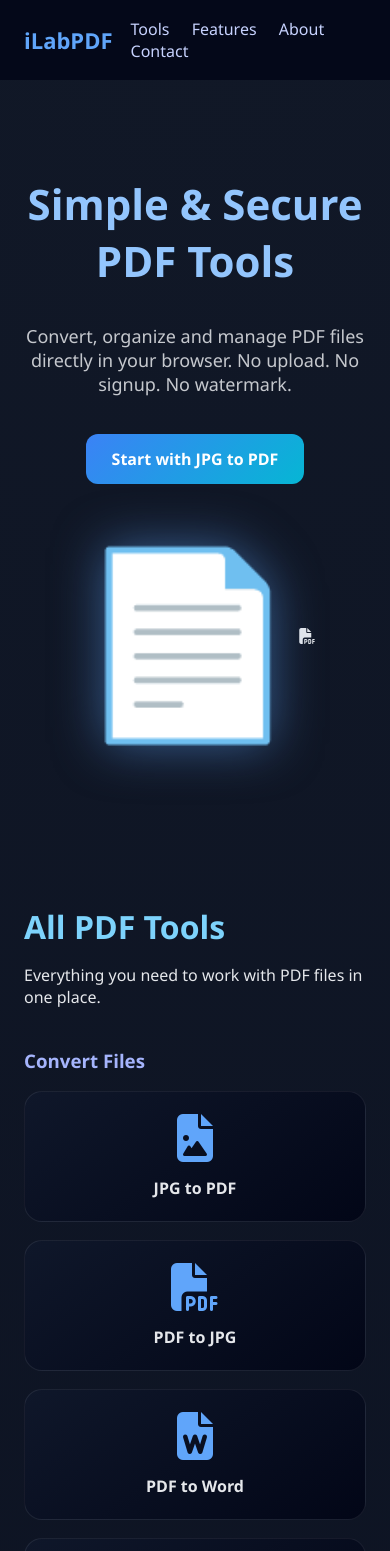
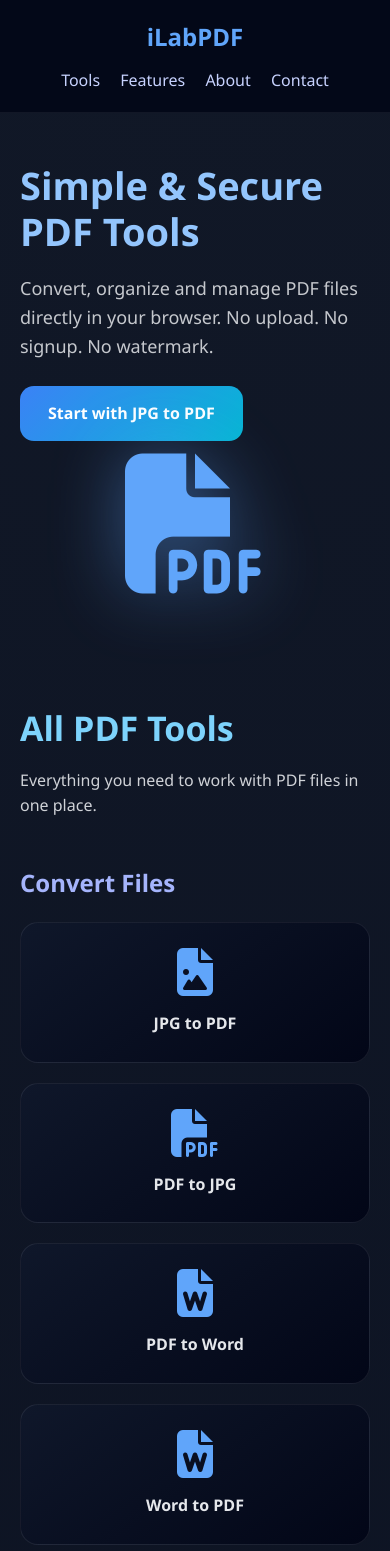
Before and after one commit to abhaysinghmanjhi-art/ilabpdf, a plain HTML site: page index.html in a window 390 px wide. Shown: the top 1551 px of the page. Drawn offline with Linux system fonts and the light colour scheme.

Commit message:
Refactor CSS styles for layout and responsiveness
Updated styles for various elements including header, hero section, buttons, and tool cards. Improved layout and responsiveness for better user experience.

````diff
--- a/style.css
+++ b/style.css
@@ -1,195 +1,94 @@
-* {
-  box-sizing: border-box;
+*{
+margin:0;
+padding:0;
+box-sizing:border-box;
 }
 
-body {
-  margin: 0;
-  font-family: "Segoe UI", Arial, sans-serif;
-  background: radial-gradient(circle at top, #111827, #020617);
-  color: #e5e7eb;
+body{
+font-family:"Segoe UI",Arial,sans-serif;
+background:radial-gradient(circle at top,#111827,#020617);
+color:#e5e7eb;
+line-height:1.6;
 }
 
 /* HEADER */
-header {
-  display: flex;
-  justify-content: space-between;
-  align-items: center;
-  padding: 18px 24px;
-  background: rgba(2,6,23,0.8);
-  backdrop-filter: blur(8px);
+
+header{
+display:flex;
+justify-content:space-between;
+align-items:center;
+padding:18px 24px;
+background:rgba(2,6,23,.85);
+backdrop-filter:blur(10px);
+position:sticky;
+top:0;
+z-index:1000;
+border-bottom:1px solid rgba(255,255,255,.06);
 }
 
-.logo {
-  font-size: 22px;
-  font-weight: 700;
-  color: #60a5fa;
+.logo{
+font-size:24px;
+font-weight:700;
+color:#60a5fa;
 }
 
-.main-nav a {
-  color: #c7d2fe;
-  margin-left: 18px;
-  text-decoration: none;
-  font-weight: 500;
+.main-nav a{
+color:#c7d2fe;
+margin-left:20px;
+text-decoration:none;
+font-weight:500;
+transition:.3s;
 }
 
+.main-nav a:hover
+
 /* HERO */
-.hero {
-  display: grid;
-  grid-template-columns: 1fr 1fr;
-  gap: 30px;
-  padding: 60px 24px;
-  max-width: 1200px;
-  margin: auto;
-  align-items: center;
+
+.hero{
+display:grid;
+grid-template-columns:1fr 1fr;
+gap:40px;
+padding:80px 24px;
+max-width:1200px;
+margin:auto;
+align-items:center;
 }
 
-.hero h1 {
-  font-size: 42px;
-  color: #93c5fd;
+.hero-text h1{
+font-size:52px;
+line-height:1.2;
+margin-bottom:20px;
+color:#93c5fd;
 }
 
-.hero p {
-  font-size: 18px;
-  opacity: 0.85;
+.hero-text p{
+font-size:18px;
+opacity:.85;
+max-width:600px;
 }
 
-.primary-btn {
-  display: inline-block;
-  margin-top: 20px;
-  padding: 14px 26px;
-  background: linear-gradient(135deg,#3b82f6,#06b6d4);
-  color: #fff;
-  border-radius: 12px;
-  text-decoration: none;
-  font-weight: 600;
+.primary-btn{
+display:inline-block;
+margin-top:25px;
+padding:15px 28px;
+background:linear-gradient(
+135deg,
+#3b82f6,
+#06b6d4
+);
+color:#fff;
+text-decoration:none;
+border-radius:14px;
+font-weight:600;
+transition:.3s;
 }
 
-.hero-image img {
-  width: 100%;
-  max-width: 420px;
+.primary-btn:hover{
+transform:translateY(-3px);
+box-shadow:0 12px 25px rgba(59,130,246,.35);
 }
 
-/* SECTIONS */
-section {
-  padding: 60px 24px;
-  max-width: 1200px;
-  margin: auto;
-}
-
-section h2 {
-  font-size: 32px;
-  margin-bottom: 12px;
-  color: #7dd3fc;
-}
-
-/* TOOL CATEGORIES */
-.tool-category {
-  margin-top: 40px;
-}
-
-.tool-category h3 {
-  margin-bottom: 18px;
-  color: #a5b4fc;
-}
-
-.tool-grid {
-  display: grid;
-  grid-template-columns: repeat(auto-fit, minmax(180px,1fr));
-  gap: 18px;
-}
-
-/* TOOL CARD */
-.tool-card {
-  background: linear-gradient(145deg,#0f172a,#020617);
-  border: 1px solid rgba(255,255,255,0.08);
-  border-radius: 18px;
-  padding: 22px 16px;
-  text-align: center;
-  transition: transform 0.25s ease, box-shadow 0.25s ease;
-}
-
-.tool-card img {
-  width: 48px;
-  margin-bottom: 12px;
-}
-
-.tool-card span {
-  display: block;
-  font-weight: 600;
-}
-
-.tool-card:hover {
-  transform: translateY(-6px);
-  box-shadow: 0 20px 40px rgba(0,0,0,0.5);
-}
-
-/* FEATURES */
-.features-list {
-  list-style: none;
-  padding: 0;
-  display: grid;
-  grid-template-columns: repeat(auto-fit,minmax(240px,1fr));
-  gap: 16px;
-}
-
-.features-list li {
-  background: rgba(15,23,42,0.7);
-  padding: 18px;
-  border-radius: 14px;
-}
-
-/* USE CASES */
-.use-grid {
-  display: grid;
-  grid-template-columns: repeat(auto-fit,minmax(200px,1fr));
-  gap: 20px;
-}
-
-.use-card {
-  background: linear-gradient(160deg,#020617,#111827);
-  border-radius: 18px;
-  padding: 20px;
-  text-align: center;
-}
-
-.use-card img {
-  width: 80px;
-  margin-bottom: 12px;
-}
-
-/* LEGAL + CONTACT */
-.legal-section,
-.contact-section,
-.about-section {
-  background: rgba(15,23,42,0.6);
-  border-radius: 20px;
-  padding: 30px;
-  margin-top: 40px;
-}
-
-/* FOOTER */
-footer {
-  margin-top: 80px;
-  padding: 30px;
-  text-align: center;
-  background: #020617;
-  opacity: 0.85;
-}
-
-/* MOBILE */
-@media (max-width: 768px) {
-  .hero {
-    grid-template-columns: 1fr;
-    text-align: center;
-  }
-}
-/* NEW ICON SUPPORT */
-.tool-card i{
-  font-size:48px;
-  margin-bottom:15px;
-  display:block;
-  color:#60a5fa;
-}
+/* HERO IMAGE */
 
 .hero-image{
 display:flex;
@@ -197,17 +96,82 @@ footer {
 align-items:center;
 }
 
-.hero-image::before{
-  content:"📄";
-  font-size:180px;
-  filter:drop-shadow(0 0 25px rgba(96,165,250,.5));
+.hero-main-icon{
+font-size:220px;
+color:#60a5fa;
+filter:drop-shadow(
+0 0 35px rgba(96,165,250,.45)
+);
+animation:float 4s ease-in-out infinite;
 }
 
-/* BETTER TOOL CARDS */
+@keyframes float{
+
+```
+0%{
+    transform:translateY(0);
+}
+
+50%{
+    transform:translateY(-15px);
+}
+
+100%{
+    transform:translateY(0);
+}
+```
+
+}
+
+/* GENERAL SECTION */
+
+section{
+padding:70px 24px;
+max-width:1200px;
+margin:auto;
+}
+
+section h2{
+font-size:34px;
+margin-bottom:12px;
+color:#7dd3fc;
+}
+
+section p{
+opacity:.9;
+}
+/* ================= TOOLS ================= */
+
+.tool-category{
+margin-top:45px;
+}
+
+.tool-category h3{
+color:#a5b4fc;
+margin-bottom:20px;
+font-size:24px;
+}
+
+.tool-grid{
+display:grid;
+grid-template-columns:repeat(auto-fit,minmax(180px,1fr));
+gap:20px;
+}
+
 .tool-card{
+background:linear-gradient(
+145deg,
+#0f172a,
+#020617
+);
+border:1px solid rgba(255,255,255,.08);
+border-radius:18px;
+padding:25px 16px;
+text-align:center;
 cursor:pointer;
 position:relative;
 overflow:hidden;
+transition:.3s;
 }
 
 .tool-card::before{
@@ -231,16 +195,64 @@ footer {
 }
 
 .tool-card:hover{
-  transform:translateY(-8px) scale(1.02);
+transform:translateY(-8px);
+box-shadow:0 20px 40px rgba(0,0,0,.45);
 }
 
-/* FEATURE BOX IMPROVEMENT */
-.features-list li{
-  border:1px solid rgba(255,255,255,.06);
+.tool-icon{
+font-size:48px;
+color:#60a5fa;
+margin-bottom:15px;
+display:block;
+transition:.3s;
 }
 
-/* USE CASE CARD IMPROVEMENT */
+.tool-card:hover .tool-icon{
+transform:scale(1.15);
+color:#38bdf8;
+}
+
+.tool-card span{
+font-weight:600;
+display:block;
+}
+
+/* ================= FEATURES ================= */
+
+.features-list{
+list-style:none;
+padding:0;
+display:grid;
+grid-template-columns:
+repeat(auto-fit,minmax(250px,1fr));
+gap:18px;
+}
+
+.features-list li{
+background:rgba(15,23,42,.7);
+border:1px solid rgba(255,255,255,.06);
+padding:18px;
+border-radius:15px;
+}
+
+/* ================= USE CASES ================= */
+
+.use-grid{
+display:grid;
+grid-template-columns:
+repeat(auto-fit,minmax(220px,1fr));
+gap:20px;
+}
+
 .use-card{
+background:linear-gradient(
+160deg,
+#020617,
+#111827
+);
+border-radius:18px;
+padding:25px;
+text-align:center;
 border:1px solid rgba(255,255,255,.06);
 transition:.3s;
 }
@@ -249,7 +261,47 @@ footer {
 transform:translateY(-6px);
 }
 
-/* SCROLLBAR */
+.use-icon{
+font-size:60px;
+color:#60a5fa;
+margin-bottom:15px;
+display:block;
+}
+
+/* ================= ABOUT / LEGAL / CONTACT ================= */
+
+.about-section,
+.legal-section,
+.contact-section{
+background:rgba(15,23,42,.6);
+border-radius:20px;
+padding:35px;
+margin-top:40px;
+border:1px solid rgba(255,255,255,.06);
+}
+
+.about-section p,
+.legal-section p,
+.contact-section p{
+margin-top:12px;
+}
+
+/* ================= FOOTER ================= */
+
+footer{
+margin-top:80px;
+padding:35px;
+text-align:center;
+background:#020617;
+border-top:1px solid rgba(255,255,255,.08);
+}
+
+footer p{
+margin:8px 0;
+}
+
+/* ================= SCROLLBAR ================= */
+
 ::-webkit-scrollbar{
 width:10px;
 }
@@ -262,3 +314,43 @@ footer {
 background:#3b82f6;
 border-radius:20px;
 }
+
+/* ================= MOBILE ================= */
+
+@media (max-width:768px){
+
+```
+.hero{
+    grid-template-columns:1fr;
+    text-align:center;
+    padding:60px 20px;
+}
+
+.hero-text h1{
+    font-size:38px;
+}
+
+.hero-text p{
+    margin:auto;
+}
+
+.hero-main-icon{
+    font-size:140px;
+    margin-top:20px;
+}
+
+header{
+    flex-direction:column;
+    gap:12px;
+}
+
+.main-nav a{
+    margin:0 8px;
+}
+
+section{
+    padding:50px 20px;
+}
+```
+
+}
````
Lines whose indentation alone changed are shown as unchanged.
